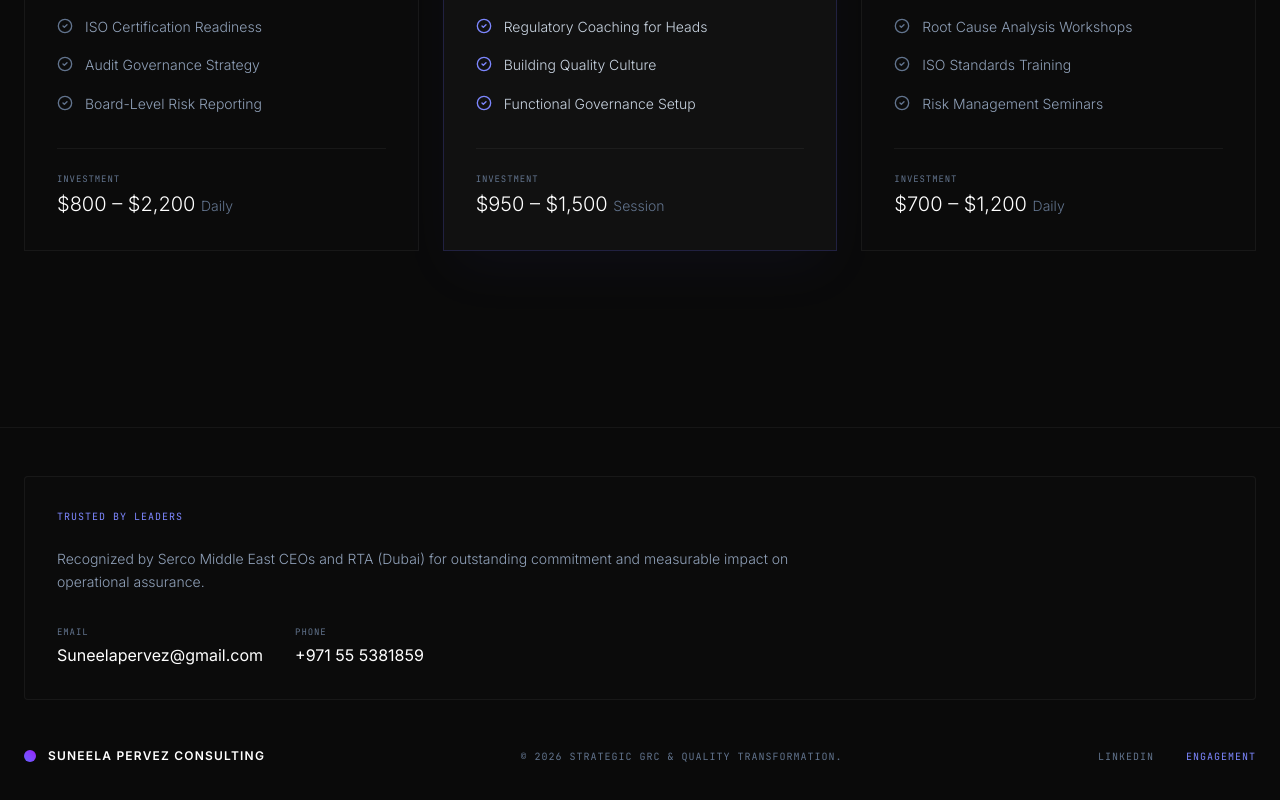
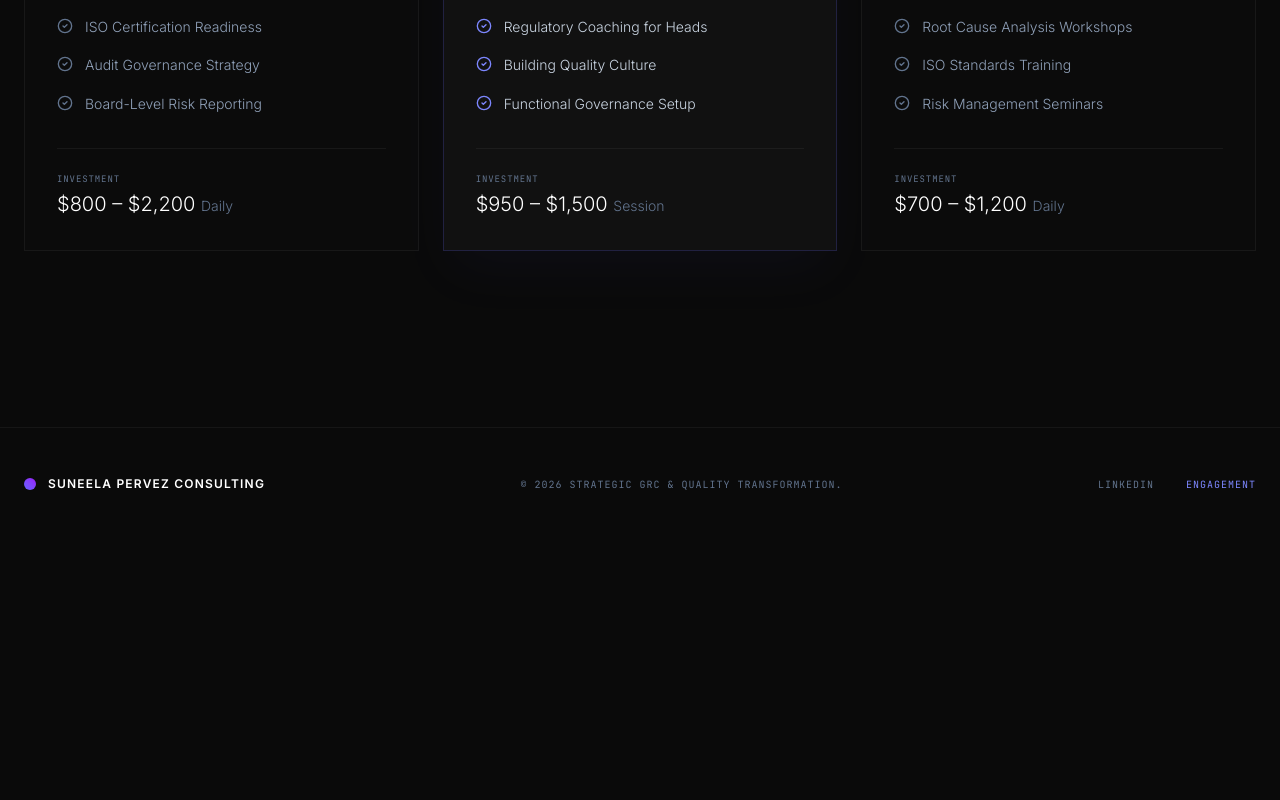
Before and after one commit to firstlinkai/suneela-pervez-grc-portfolio, a React (Vite) app: page / in a window 1280 px wide. Shown: the part 4836-5636 px from the top of the page. After the commit the page ends 5376 px from the top, so only its background shows below. Built offline with nearby package versions, Linux system fonts and the light colour scheme; a web font is replaced by a local one.

Commit message:
Remove CV-style contact info and recognition block for a more refined specialist portfolio look

```diff
--- a/src/components/Footer.tsx
+++ b/src/components/Footer.tsx
@@ -3,24 +3,6 @@ import React from 'react';
 export const Footer: React.FC = () => {
   return (
     <footer className="bg-[#0a0a0a] border-t border-white/5 py-12 relative z-10">
-      <div className="max-w-7xl mx-auto px-6 mb-12">
-        <div className="p-8 border border-white/5 bg-[#111]/30 rounded-sm">
-          <h4 className="font-mono text-[10px] tracking-widest text-indigo-400 mb-6 uppercase">Trusted By Leaders</h4>
-          <p className="text-slate-400 font-light text-sm leading-relaxed max-w-3xl mb-8">
-            Recognized by Serco Middle East CEOs and RTA (Dubai) for outstanding commitment and measurable impact on operational assurance.
-          </p>
-          <div className="flex flex-col sm:flex-row gap-8 items-start sm:items-center">
-            <a href="mailto:Suneelapervez@gmail.com" className="group">
-              <div className="font-mono text-[9px] text-slate-500 uppercase tracking-widest mb-1">Email</div>
-              <div className="text-white group-hover:text-indigo-400 transition-colors">Suneelapervez@gmail.com</div>
-            </a>
-            <a href="tel:+971555381859" className="group">
-              <div className="font-mono text-[9px] text-slate-500 uppercase tracking-widest mb-1">Phone</div>
-              <div className="text-white group-hover:text-indigo-400 transition-colors">+971 55 5381859</div>
-            </a>
-          </div>
-        </div>
-      </div>
 
       <div className="max-w-7xl mx-auto px-6 flex flex-col md:flex-row items-center justify-between gap-8">
         <div className="flex items-center gap-3">
```
